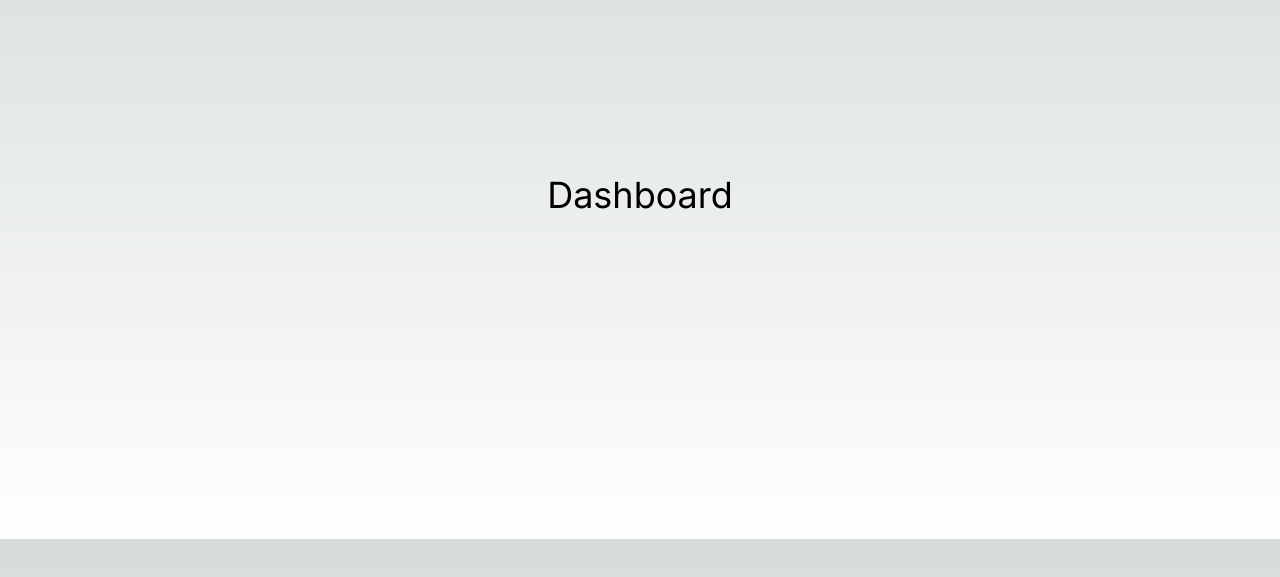
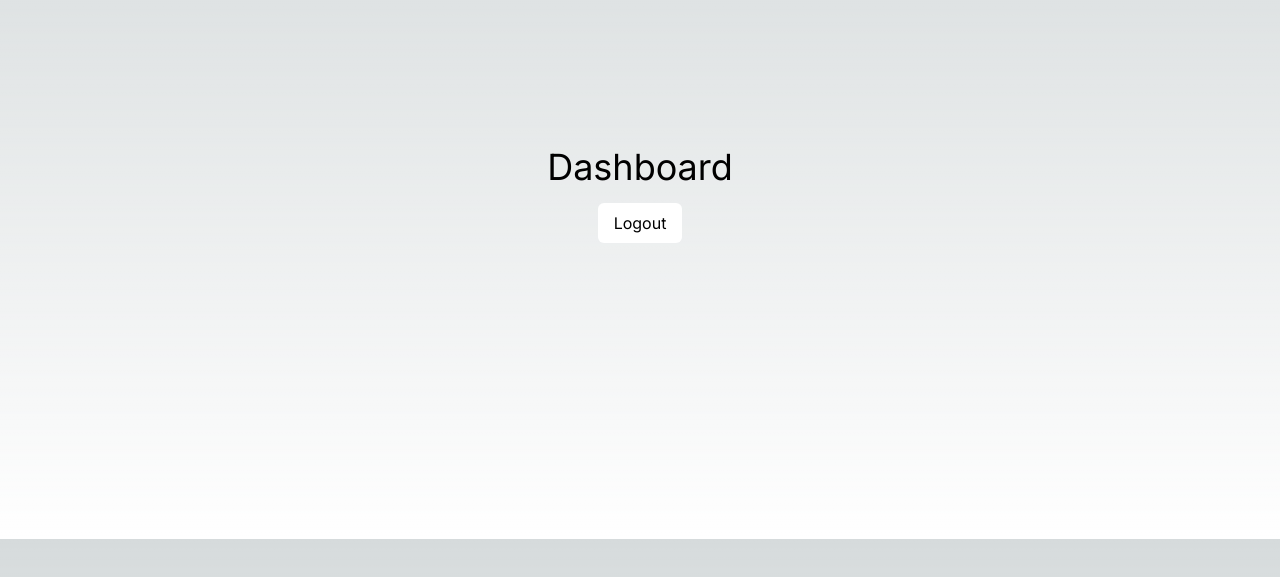
Before and after one commit to DevAngelSanchez/RGManagment360-front, a Next.js app: page /dashboard in a window 1280 px wide. Shown: the part 149-726 px from the top of the page. Built offline with nearby package versions, Linux system fonts and the light colour scheme.

Commit message:
Ajustes de manejo de sesion

```diff
--- a/app/dashboard/page.tsx
+++ b/app/dashboard/page.tsx
@@ -1,7 +1,13 @@
+"use client"
+import { auth } from "@/auth";
+import { signOut } from "next-auth/react";
+
 function Dashboard() {
+
   return (
-    <section className="h-[calc(100vh-7rem)] flex justify-center items-center">
+    <section className="h-[calc(100vh-7rem)] flex justify-center items-center flex-col">
       <h1 className="text-4xl">Dashboard</h1>
+      <button onClick={() => signOut()} className="bg-white text-black px-4 py-2 rounded-md mt-4">Logout</button>
     </section>
   )
 }
```
Also changed, not shown: auth.ts (+4 -3 lines).
